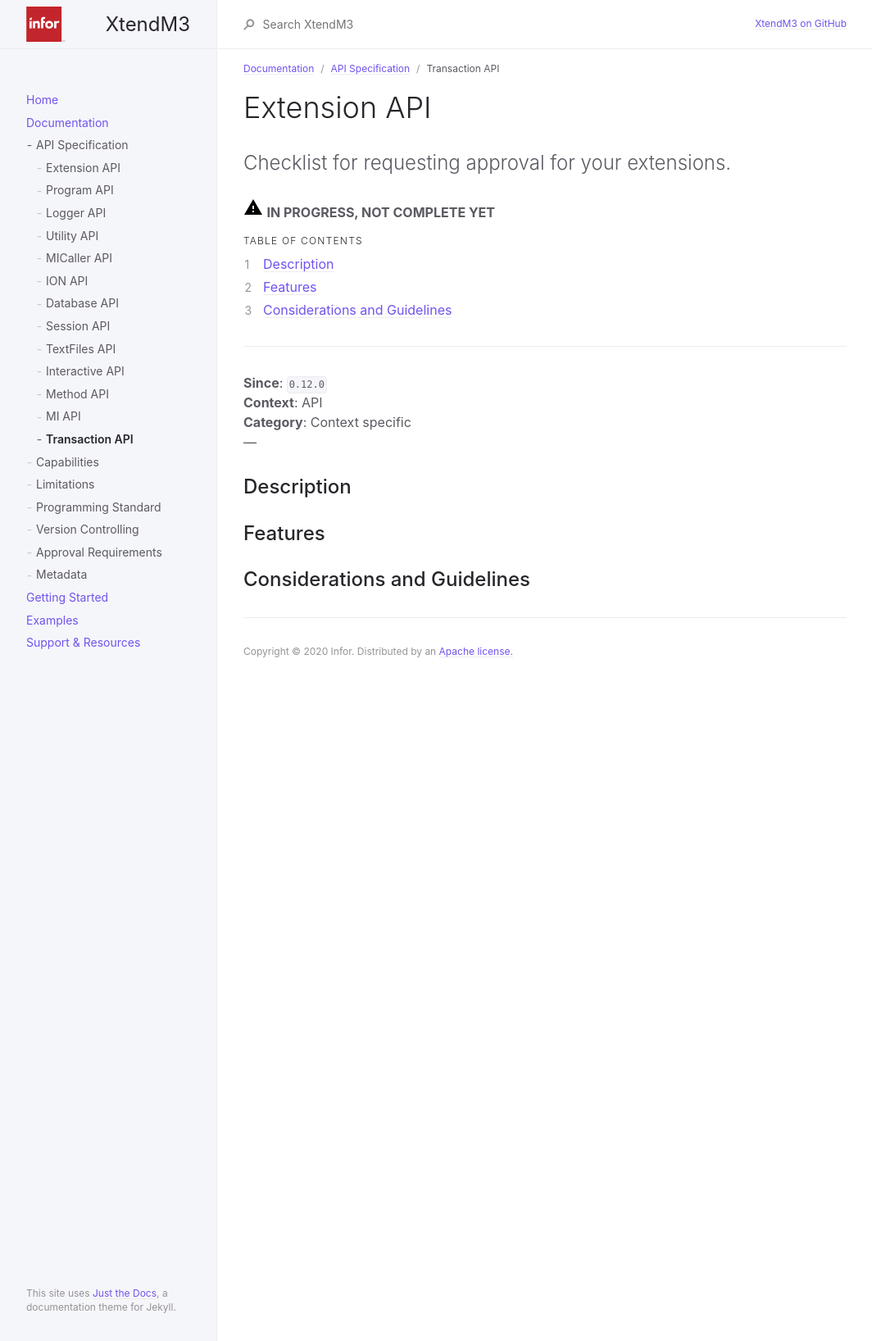
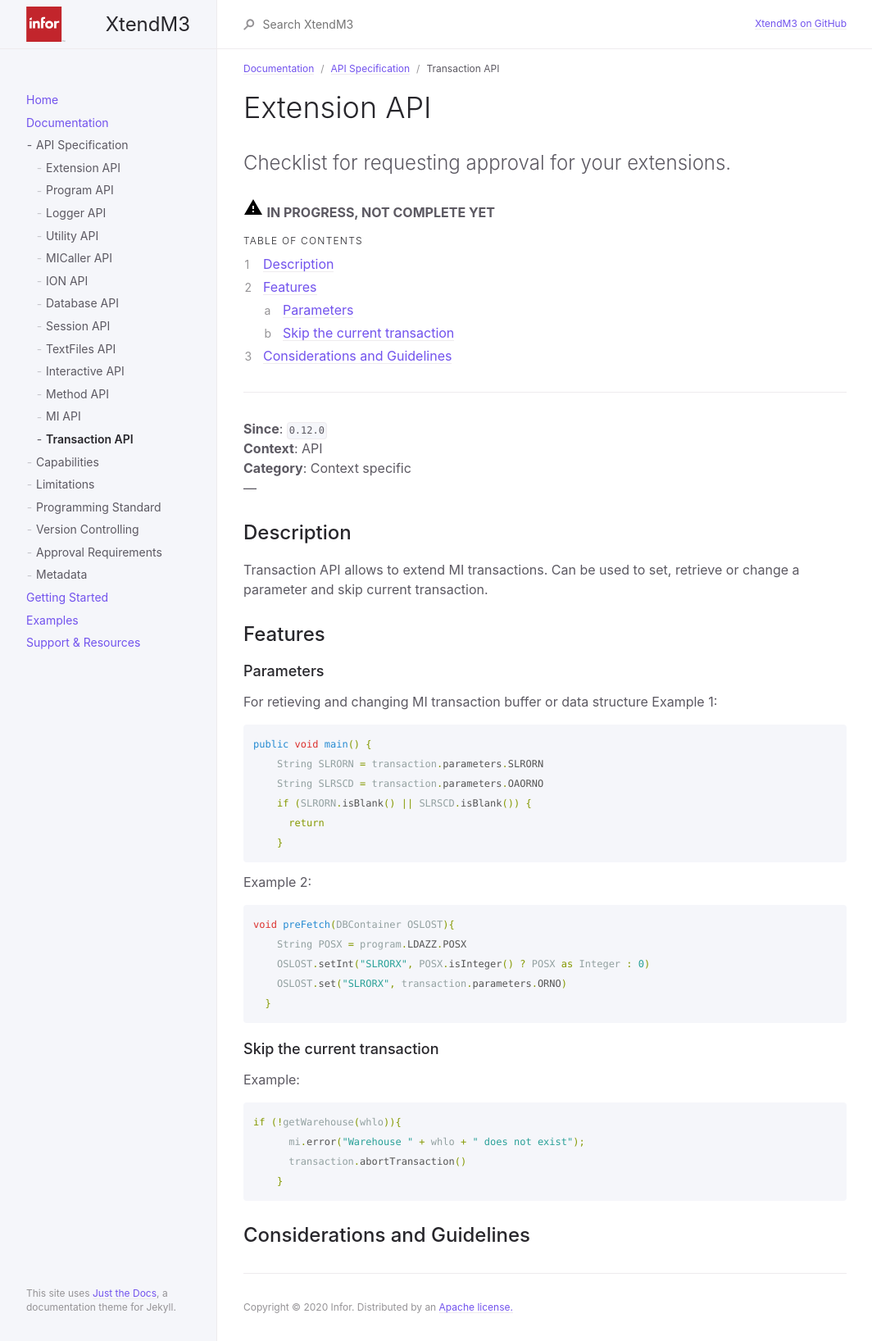
Before and after one commit to infor-cloud/xtendm3, a Jekyll site: the page built from docs/documentation/api-specification/transaction-api.md, in a window 1280 px wide. Shown: the whole page at 82% size, without its empty margins (107-1171 px from the left). Built offline with Jekyll 4.4.1, drawn with Linux system fonts in a browser that asks for light colours.

Commit message:
Transaction API- description and features with examples

````diff
--- a/docs/documentation/api-specification/transaction-api.md
+++ b/docs/documentation/api-specification/transaction-api.md
@@ -26,7 +26,35 @@ Checklist for requesting approval for your extensions.
 **Category**: Context specific
 ---
 ## Description
-
+Transaction API allows to extend MI transactions. Can be used to set, retrieve or change a parameter and skip current transaction.
 ## Features
 
+### Parameters
+For retieving and changing MI transaction buffer or data structure
+Example 1:
+```groovy
+public void main() {
+    String SLRORN = transaction.parameters.SLRORN
+    String SLRSCD = transaction.parameters.OAORNO
+    if (SLRORN.isBlank() || SLRSCD.isBlank()) {
+      return
+    }
+```
+Example 2:
+```groovy
+void preFetch(DBContainer OSLOST){
+    String POSX = program.LDAZZ.POSX
+    OSLOST.setInt("SLRORX", POSX.isInteger() ? POSX as Integer : 0)
+    OSLOST.set("SLRORX", transaction.parameters.ORNO)
+  }
+```
+### Skip the current transaction
+Example:
+```groovy
+if (!getWarehouse(whlo)){
+      mi.error("Warehouse " + whlo + " does not exist");
+      transaction.abortTransaction()
+    }
+```
+
 ## Considerations and Guidelines
````
